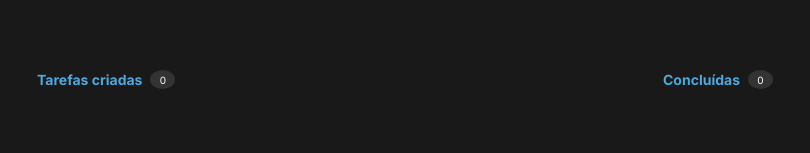
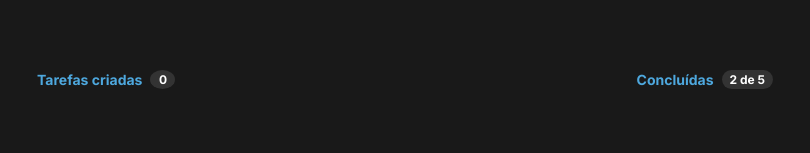
Before and after one commit to JoseMurilloc/IGNITE-REACT-CHALLENGE, a React (Vite) app: page / in a window 1280 px wide. Shown: the part 221-374 px from the top of the page, without its empty margins (235-1045 px from the left). Built offline with nearby package versions, Linux system fonts and the light colour scheme.

Commit message:
add list tasks and adjust styles of counter tasks

```diff
--- a/src/pages/App.tsx
+++ b/src/pages/App.tsx
@@ -1,4 +1,5 @@
 import { useState } from 'react';
+import { CardTask } from '../components/CardTask';
 import { Empty } from '../components/Empty';
 import { Header } from '../components/Header';
 import styles from '../styles/pages/app.module.css';
@@ -19,20 +20,24 @@ function App() {
         <section className={styles.info}>
           <aside className={styles.infoTask}>
             <span>Tarefas criadas</span>
-            <div className="circle">
+            <div className={styles.circle}>
               <span>0</span>
             </div>
           </aside>
 
           <aside className={styles.infoTask}>
             <span>Concluídas</span>
-            <div className="circle">
-              <span>0</span>
+            <div>
+              <span className={styles.counter}>2 de 5</span>
             </div>
           </aside>
         </section>
 
-        <Empty />
+        {!tasks.length && <Empty />}
+
+        <div className={styles.listTasks}>
+          {tasks.map(task => <CardTask key={task.id} task={task}/>)}
+        </div>
       </main>
     </div>
   )
--- a/src/styles/pages/app.module.css
+++ b/src/styles/pages/app.module.css
@@ -25,8 +25,7 @@
 }
 
 
-.infoTask div {
-
+.circle {
   display: flex;
   align-items: center;
   justify-content: center;
@@ -44,3 +43,22 @@
   line-height: 1.7rem;
   color: #4EA8DE;
 }
+
+.counter {
+  width: 3.6rem;
+  height: 1.9rem;
+  background: #333333;
+  color: #fff;
+  padding: 0.2rem 0.8rem;
+  border-radius: 1rem;
+}
+
+.counter, .circle {
+  font-weight: 700;
+  font-size: 12px;
+  line-height: 15px;
+}
+
+.listTasks {
+  margin-top: 2.4rem;
+}
```
